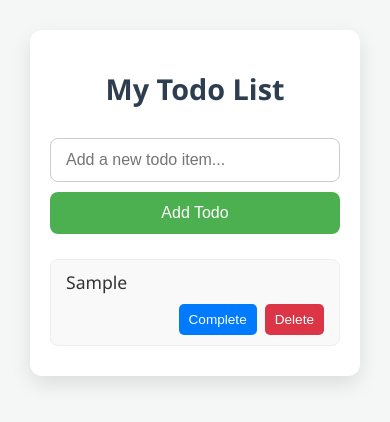
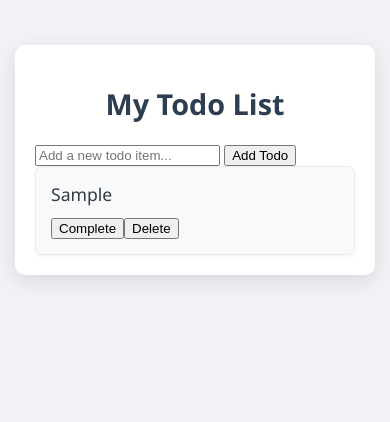
Before and after one commit to syflex/flex-coder-test, a plain HTML site: page index.html in a window 390 px wide. Both pictures are taken after typing "Sample" into the empty fields and a click on the button "Add Todo". Drawn offline with Linux system fonts and the light colour scheme.

Commit message:
feat: Create `style.css` file. Add basic CSS rules to style the main container, input field, add button, and todo list items (e.g., margins, padding, colors, text-decoration for completed items) to make the app visually presentable.
Implemented by flex-coder (job: 3c4e6223-3541-47c1-af91-d36ec4760644)

```diff
--- a/style.css
+++ b/style.css
@@ -1,214 +1,228 @@
+/* General body styling */
 body {
-    font-family: 'Segoe UI', Tahoma, Geneva, Verdana, sans-serif;
-    background-color: #f4f7f6;
-    color: #333;
+    font-family: 'Segoe UI', Roboto, 'Helvetica Neue', Arial, sans-serif;
+    background-color: #f0f2f5; /* Light gray background */
+    margin: 0;
+    padding: 20px;
     display: flex;
     justify-content: center;
-    align-items: flex-start; /* Align at the top */
+    align-items: flex-start; /* Align to the top of the viewport */
     min-height: 100vh;
-    margin: 0;
-    padding: 20px;
-    box-sizing: border-box;
+    box-sizing: border-box; /* Include padding in element's total width and height */
+    color: #333;
 }
 
+/* Main application container */
 #app {
-    background-color: #fff;
+    background-color: #ffffff;
     padding: 30px;
-    border-radius: 12px;
-    box-shadow: 0 8px 20px rgba(0, 0, 0, 0.1);
+    border-radius: 10px;
+    box-shadow: 0 6px 20px rgba(0, 0, 0, 0.1);
     width: 100%;
-    max-width: 500px;
-    box-sizing: border-box;
+    max-width: 550px; /* Max width for the app container */
+    margin-top: 50px; /* Space from the top of the page */
 }
 
+/* Heading for the todo list */
 h1 {
     text-align: center;
-    color: #2c3e50;
+    color: #2c3e50; /* Darker blue-gray for heading */
     margin-bottom: 30px;
     font-size: 2.2em;
+    font-weight: 600;
 }
 
-#todo-form {
+/* Container for the input field and add button */
+.input-container {
     display: flex;
-    gap: 10px;
     margin-bottom: 25px;
+    gap: 10px; /* Space between input and button */
 }
 
-#todo-input {
-    flex-grow: 1;
+/* Input field for new todos */
+#new-todo-input {
+    flex-grow: 1; /* Allows input to take up available space */
     padding: 12px 15px;
-    border: 1px solid #ccc;
-    border-radius: 8px;
-    font-size: 1em;
-    outline: none;
-    transition: border-color 0.2s ease;
+    border: 1px solid #ced4da; /* Light gray border */
+    border-radius: 5px;
+    font-size: 1.05em;
+    color: #495057;
+    transition: border-color 0.2s ease, box-shadow 0.2s ease;
 }
 
-#todo-input:focus {
-    border-color: #4CAF50;
+#new-todo-input::placeholder {
+    color: #6c757d;
 }
 
-#add-todo-button {
+#new-todo-input:focus {
+    outline: none;
+    border-color: #007bff; /* Blue border on focus */
+    box-shadow: 0 0 0 0.2rem rgba(0, 123, 255, 0.25); /* Light blue shadow on focus */
+}
+
+/* Add Todo button */
+#add-todo-btn {
     padding: 12px 20px;
-    background-color: #4CAF50;
+    background-color: #007bff; /* Primary blue color */
     color: white;
     border: none;
-    border-radius: 8px;
+    border-radius: 5px;
     cursor: pointer;
-    font-size: 1em;
+    font-size: 1.05em;
+    font-weight: 500;
     transition: background-color 0.2s ease, transform 0.1s ease;
-    flex-shrink: 0; /* Prevent button from shrinking */
 }
 
-#add-todo-button:hover {
-    background-color: #45a049;
-    transform: translateY(-1px);
+#add-todo-btn:hover {
+    background-color: #0056b3; /* Darker blue on hover */
+    transform: translateY(-1px); /* Slight lift effect */
 }
 
-#add-todo-button:active {
-    transform: translateY(0);
+#add-todo-btn:active {
+    background-color: #004085; /* Even darker blue on click */
+    transform: translateY(0); /* Reset lift effect */
 }
 
+/* Todo list container */
 #todo-list {
-    list-style: none;
+    list-style: none; /* Remove default list bullets */
     padding: 0;
     margin: 0;
 }
 
+/* Individual todo item */
 .todo-item {
     display: flex;
+    align-items: center;
     justify-content: space-between;
-    align-items: center;
-    background-color: #f9f9f9;
-    border: 1px solid #eee;
+    background-color: #f8f9fa; /* Very light gray background */
+    border: 1px solid #e9ecef; /* Lighter border */
     padding: 15px 20px;
-    margin-bottom: 10px;
-    border-radius: 8px;
-    transition: background-color 0.2s ease, box-shadow 0.2s ease;
-    word-break: break-word; /* Ensure long words wrap */
+    margin-bottom: 12px;
+    border-radius: 7px;
+    transition: background-color 0.2s ease, border-color 0.2s ease;
+    box-shadow: 0 2px 5px rgba(0, 0, 0, 0.05); /* Subtle shadow */
 }
 
-.todo-item:hover {
-    background-color: #f0f0f0;
-    box-shadow: 0 4px 10px rgba(0, 0, 0, 0.05);
+.todo-item:last-child {
+    margin-bottom: 0; /* No bottom margin for the last item */
 }
 
-.todo-item.completed {
-    background-color: #e0ffe0;
-    border-color: #c9e6c9;
+/* Todo text span */
+.todo-item span {
+    flex-grow: 1; /* Allow text to take up space */
+    font-size: 1.1em;
+    color: #343a40; /* Dark gray text */
+    word-break: break-word; /* Prevents long words from overflowing */
 }
 
-.todo-item.completed .todo-text {
-    text-decoration: line-through;
-    color: #777;
+/* Styling for completed todo items */
+.todo-item.completed {
+    background-color: #e2f0d6; /* Light green background for completed items */
+    border-color: #c8e6c9;
 }
 
-.todo-text {
-    flex-grow: 1;
-    font-size: 1.1em;
-    color: #333;
-    margin-right: 15px; /* Space between text and buttons */
+.todo-item.completed span {
+    text-decoration: line-through; /* Strikethrough for completed text */
+    color: #6c757d; /* Muted color for completed text */
 }
 
-.todo-actions {
+/* Container for action buttons within a todo item */
+.todo-item .actions {
     display: flex;
-    gap: 8px;
-    flex-shrink: 0; /* Prevent actions from shrinking */
+    gap: 8px; /* Space between buttons */
+    margin-left: 15px; /* Space between todo text and buttons */
 }
 
-.toggle-button,
-.delete-button {
+/* Buttons within todo items (Complete/Delete) */
+.todo-item .complete-btn,
+.todo-item .delete-btn {
     padding: 8px 12px;
     border: none;
     border-radius: 5px;
     cursor: pointer;
     font-size: 0.9em;
+    font-weight: 500;
     transition: background-color 0.2s ease, transform 0.1s ease;
 }
 
-.toggle-button {
-    background-color: #007bff;
+.todo-item .complete-btn {
+    background-color: #28a745; /* Green for complete */
     color: white;
 }
 
-.toggle-button:hover {
-    background-color: #0056b3;
+.todo-item .complete-btn:hover {
+    background-color: #218838;
     transform: translateY(-1px);
 }
 
-.todo-item.completed .toggle-button {
-    background-color: #6c757d; /* Grey for uncomplete */
-}
-
-.todo-item.completed .toggle-button:hover {
-    background-color: #5a6268;
-}
-
-.delete-button {
-    background-color: #dc3545;
+.todo-item .delete-btn {
+    background-color: #dc3545; /* Red for delete */
     color: white;
 }
 
-.delete-button:hover {
+.todo-item .delete-btn:hover {
     background-color: #c82333;
     transform: translateY(-1px);
 }
 
-.toggle-button:active,
-.delete-button:active {
-    transform: translateY(0);
+/* Styling for the complete button when item is completed (e.g., to "Uncomplete") */
+.todo-item.completed .complete-btn {
+    background-color: #ffc107; /* Orange/Yellow for "Uncomplete" state */
+    color: #333;
 }
 
-.empty-message {
-    text-align: center;
-    color: #777;
-    font-style: italic;
-    padding: 20px;
-    background-color: #f0f8ff;
-    border: 1px dashed #c0e0ff;
-    border-radius: 8px;
-    margin-top: 15px;
+.todo-item.completed .complete-btn:hover {
+    background-color: #e0a800;
 }
 
+/* Basic Responsiveness */
 @media (max-width: 600px) {
+    body {
+        padding: 15px;
+    }
+
     #app {
+        margin-top: 30px;
         padding: 20px;
-        margin: 10px;
     }
 
     h1 {
         font-size: 1.8em;
+        margin-bottom: 20px;
     }
 
-    #todo-form {
-        flex-direction: column;
-        gap: 10px;
+    .input-container {
+        flex-direction: column; /* Stack input and button vertically */
+        gap: 15px;
     }
 
-    #add-todo-button {
-        width: 100%;
+    #new-todo-input,
+    #add-todo-btn {
+        width: 100%; /* Full width for input and button */
     }
 
     .todo-item {
-        flex-direction: column;
+        flex-direction: column; /* Stack todo text and buttons vertically */
         align-items: flex-start;
-        padding: 10px 15px;
+        padding: 15px;
     }
 
-    .todo-text {
-        margin-right: 0;
-        margin-bottom: 10px;
-        width: 100%; /* Ensure text wraps within item */
+    .todo-item span {
+        margin-bottom: 10px; /* Space below text when stacked */
+        width: 100%; /* Ensure text takes full width */
     }
 
-    .todo-actions {
-        width: 100%;
-        justify-content: flex-end; /* Push buttons to the right */
+    .todo-item .actions {
+        margin-left: 0; /* Remove left margin when stacked */
+        width: 100%; /* Full width for action buttons container */
+        justify-content: flex-end; /* Align buttons to the right */
     }
 
-    .toggle-button,
-    .delete-button {
-        padding: 8px 10px;
-        font-size: 0.85em;
+    .todo-item .complete-btn,
+    .todo-item .delete-btn {
+        flex-grow: 1; /* Allow buttons to grow to fill space */
+        width: auto; /* Override specific width if any */
+        text-align: center;
     }
 }
```
